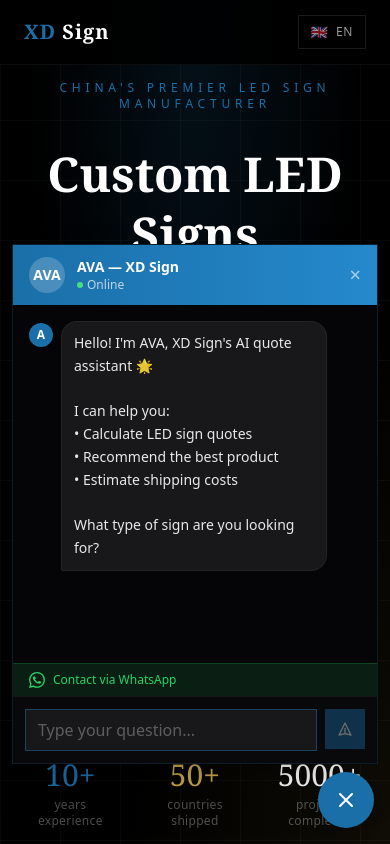
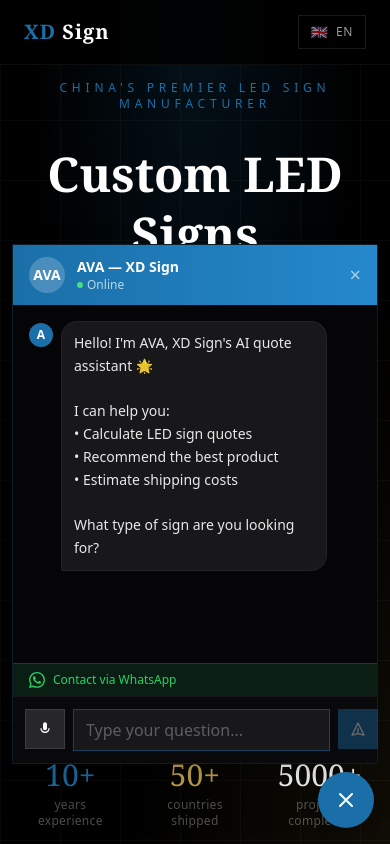
Before and after one commit to catalinradu2026-gif/xdsign-demo, a Next.js app: page / in a window 390 px wide. Both pictures are taken after a click on the button "AVA". Shown: the top 844 px of the page. Built offline with nearby package versions, Linux system fonts and the light colour scheme.

Commit message:
Add voice input (microphone) with language-aware speech recognition

```diff
--- a/app/components/ChatBot.tsx
+++ b/app/components/ChatBot.tsx
@@ -71,10 +71,13 @@
   const [input, setInput] = useState('')
   const [loading, setLoading] = useState(false)
   const [speaking, setSpeaking] = useState(false)
+  const [listening, setListening] = useState(false)
   const [bubbleIdx, setBubbleIdx] = useState(0)
   const [showBubble, setShowBubble] = useState(false)
   const bottomRef = useRef<HTMLDivElement>(null)
   const inputRef = useRef<HTMLInputElement>(null)
+  // eslint-disable-next-line @typescript-eslint/no-explicit-any
+  const recognitionRef = useRef<any>(null)
 
   // Update welcome message when lang changes (no user messages yet)
   useEffect(() => {
@@ -134,6 +137,39 @@
       setLoading(false)
     }
   }
+
+  function toggleMic() {
+    if (listening) {
+      recognitionRef.current?.stop()
+      setListening(false)
+      return
+    }
+    // eslint-disable-next-line @typescript-eslint/no-explicit-any
+    const w = window as any
+    const SR = w.SpeechRecognition || w.webkitSpeechRecognition
+    if (!SR) return
+    // eslint-disable-next-line @typescript-eslint/no-explicit-any
+    const rec = new SR() as any
+    rec.lang = LANG_TO_BCP47[lang]
+    rec.interimResults = false
+    rec.maxAlternatives = 1
+    // eslint-disable-next-line @typescript-eslint/no-explicit-any
+    rec.onresult = (e: any) => {
+      const transcript = e.results[0][0].transcript
+      setInput(transcript)
+      setListening(false)
+    }
+    rec.onerror = () => setListening(false)
+    rec.onend = () => setListening(false)
+    recognitionRef.current = rec
+    rec.start()
+    setListening(true)
+  }
+
+  const hasMic = typeof window !== 'undefined' && !!(
+    // eslint-disable-next-line @typescript-eslint/no-explicit-any
+    (window as any).SpeechRecognition || (window as any).webkitSpeechRecognition
+  )
 
   const waUrl = `https://wa.me/8618859718326?text=${encodeURIComponent(ui.waText)}`
 
@@ -221,13 +257,31 @@
 
           {/* Input */}
           <div className="border-t border-white/5 p-3 flex gap-2 bg-zinc-950">
+            {hasMic && (
+              <button
+                onClick={toggleMic}
+                className={`w-10 h-10 flex items-center justify-center transition-all flex-shrink-0 border ${
+                  listening
+                    ? 'bg-red-500 border-red-400 animate-pulse'
+                    : 'bg-zinc-800 border-white/10 hover:border-xblue/50 text-white/60 hover:text-white'
+                }`}
+                title={listening ? 'Stop' : lang === 'zh' ? '语音输入' : lang === 'ro' ? 'Vorbește' : 'Voice input'}
+              >
+                <svg className="w-4 h-4 text-white" fill="currentColor" viewBox="0 0 24 24">
+                  <path d="M12 14a3 3 0 003-3V5a3 3 0 00-6 0v6a3 3 0 003 3zm5-3a5 5 0 01-10 0H5a7 7 0 0014 0h-2zm-5 9v-2a7 7 0 007-7h-2a5 5 0 01-10 0H5a7 7 0 007 7v2z"/>
+                </svg>
+              </button>
+            )}
             <input
               ref={inputRef}
               type="text"
               value={input}
               onChange={e => setInput(e.target.value)}
               onKeyDown={e => e.key === 'Enter' && send()}
-              placeholder={ui.placeholder}
+              placeholder={listening
+                ? (lang === 'zh' ? '正在听...' : lang === 'ro' ? 'Ascult...' : lang === 'de' ? 'Höre zu...' : lang === 'it' ? 'Ascolto...' : lang === 'fr' ? 'J\'écoute...' : 'Listening...')
+                : ui.placeholder
+              }
               className="flex-1 bg-zinc-900 border border-white/10 text-white placeholder-white/30 px-3 py-2.5 text-sm focus:outline-none focus:border-xblue/50 transition-colors"
               style={{ fontSize: '16px' }}
             />
```
